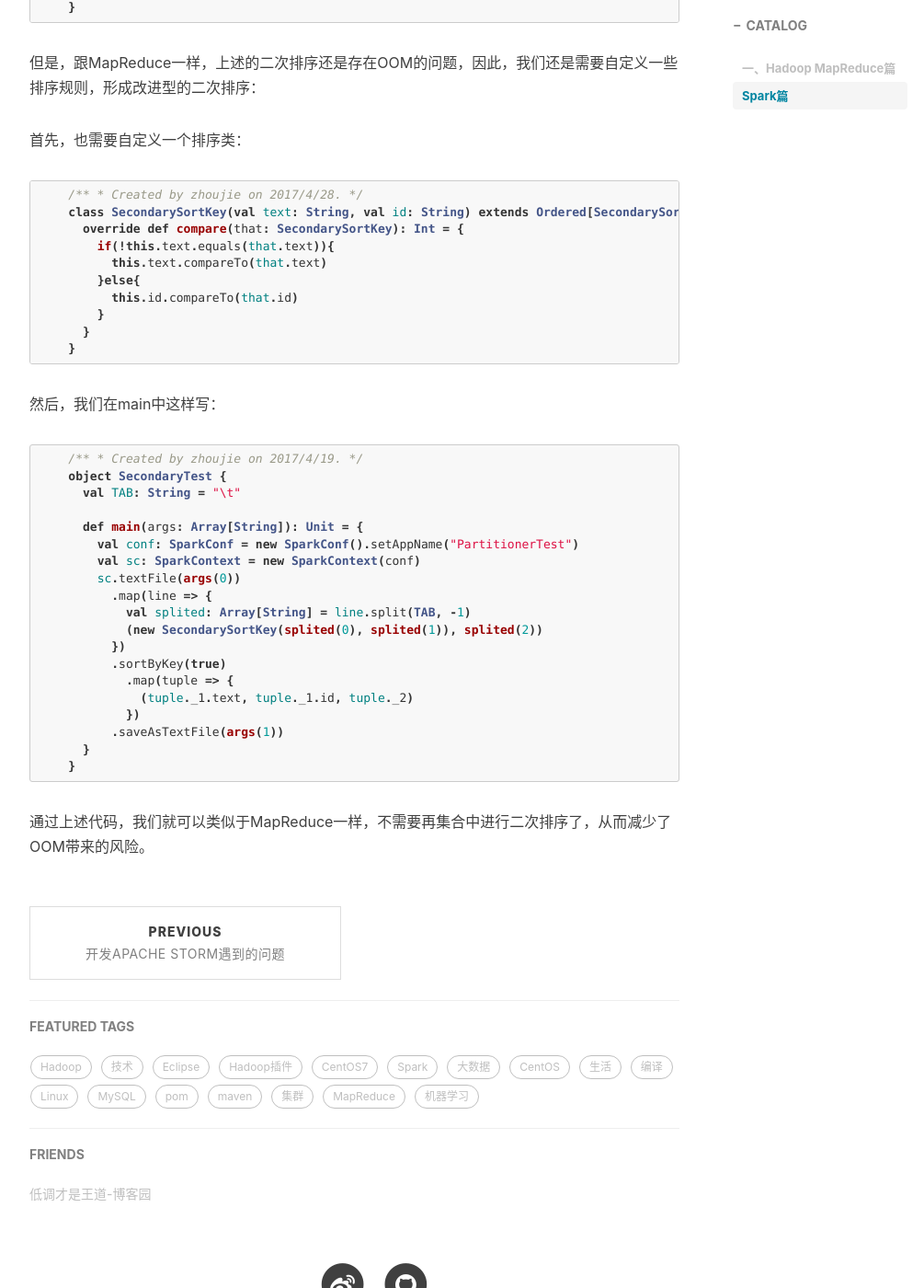
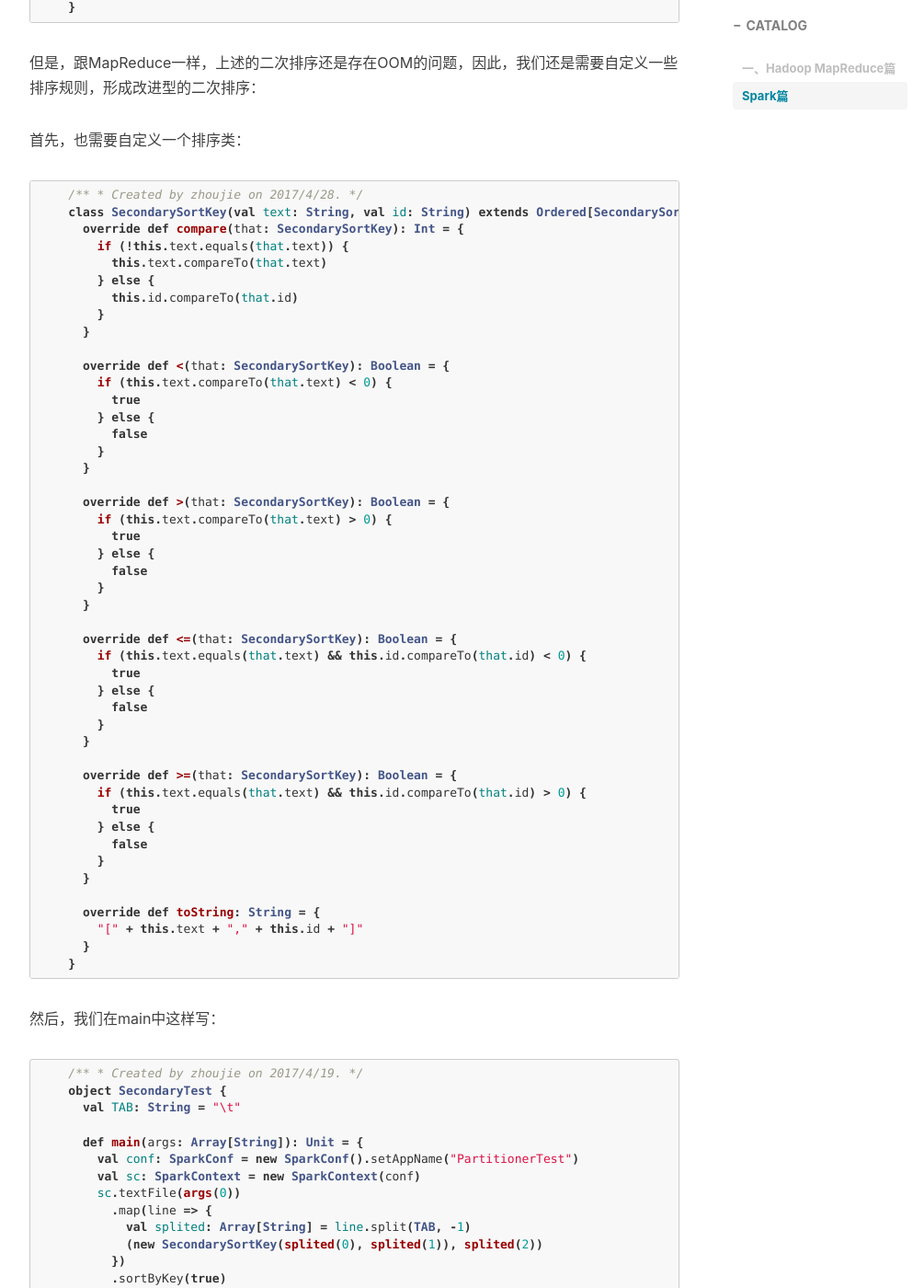
Before and after one commit to mrchor/mrchor.github.io, a Jekyll site: the page built from _posts/2017-04-28-关于Hadoop MapReduce与Apache Spark的二次排序.markdown, in a window 1280 px wide and 1400 px high, scrolled down 5241 px. Shown: the whole window at 92% size, without its empty margins (233-1238 px from the left). Built offline with Jekyll 4.4.1, drawn with Linux system fonts in a browser that asks for light colours; nearby versions of some CDN libraries; comment, search, counter and statistics services are not loaded.

Commit message:
更新博文——关于Hadoop MapReduce与Apache Spark的二次排序

```diff
--- a/_posts/2017-04-28-关于Hadoop MapReduce与Apache Spark的二次排序.markdown
+++ b/_posts/2017-04-28-关于Hadoop MapReduce与Apache Spark的二次排序.markdown
@@ -235,13 +235,49 @@ import org.apache.spark.{SparkConf, SparkContext}
     /**
       * Created by zhoujie on 2017/4/28.
       */
-    class SecondarySortKey(val text: String, val id: String) extends Ordered[SecondarySortKey] with Serializable{
+    class SecondarySortKey(val text: String, val id: String) extends Ordered[SecondarySortKey] with Serializable {
       override def compare(that: SecondarySortKey): Int = {
-        if(!this.text.equals(that.text)){
+        if (!this.text.equals(that.text)) {
           this.text.compareTo(that.text)
-        }else{
+        } else {
           this.id.compareTo(that.id)
         }
+      }
+
+      override def <(that: SecondarySortKey): Boolean = {
+        if (this.text.compareTo(that.text) < 0) {
+          true
+        } else {
+          false
+        }
+      }
+
+      override def >(that: SecondarySortKey): Boolean = {
+        if (this.text.compareTo(that.text) > 0) {
+          true
+        } else {
+          false
+        }
+      }
+
+      override def <=(that: SecondarySortKey): Boolean = {
+        if (this.text.equals(that.text) && this.id.compareTo(that.id) < 0) {
+          true
+        } else {
+          false
+        }
+      }
+
+      override def >=(that: SecondarySortKey): Boolean = {
+        if (this.text.equals(that.text) && this.id.compareTo(that.id) > 0) {
+          true
+        } else {
+          false
+        }
+      }
+
+      override def toString: String = {
+        "[" + this.text + "," + this.id + "]"
       }
     }
 {% endhighlight %}
```
